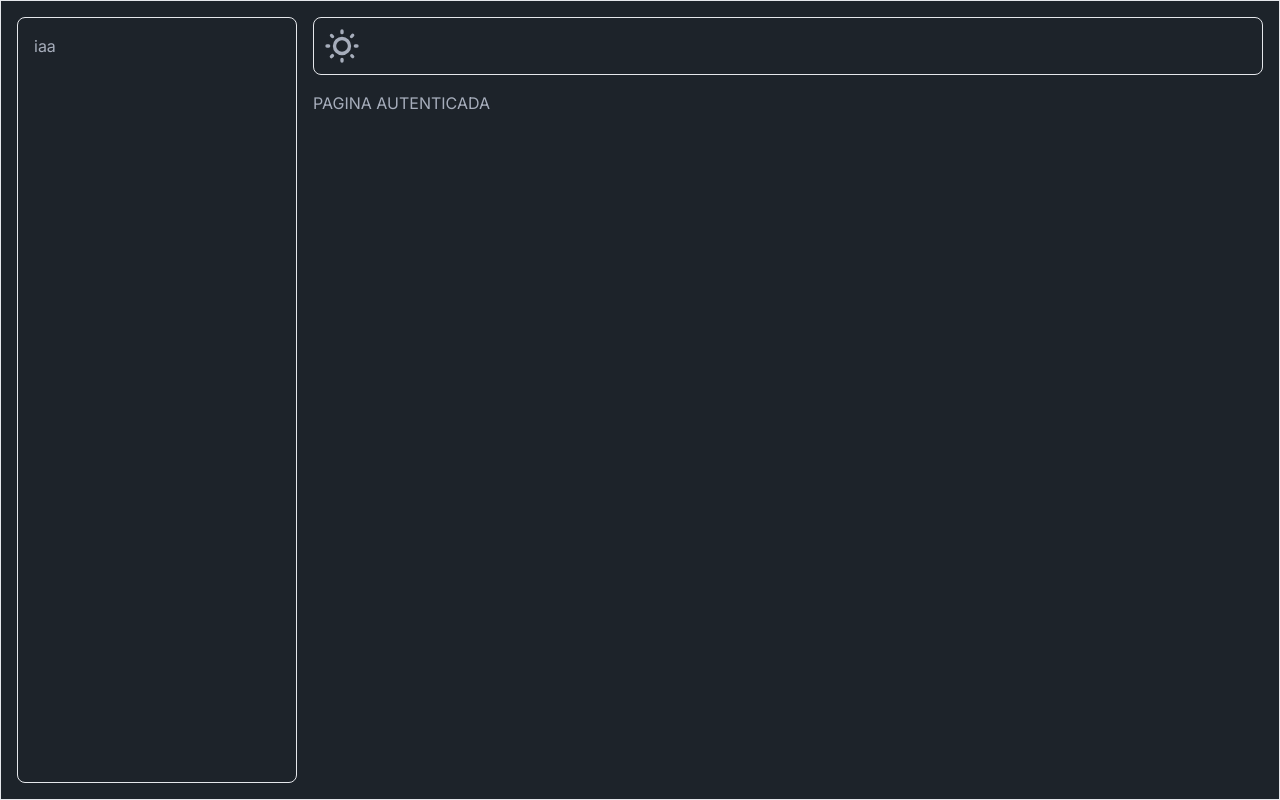
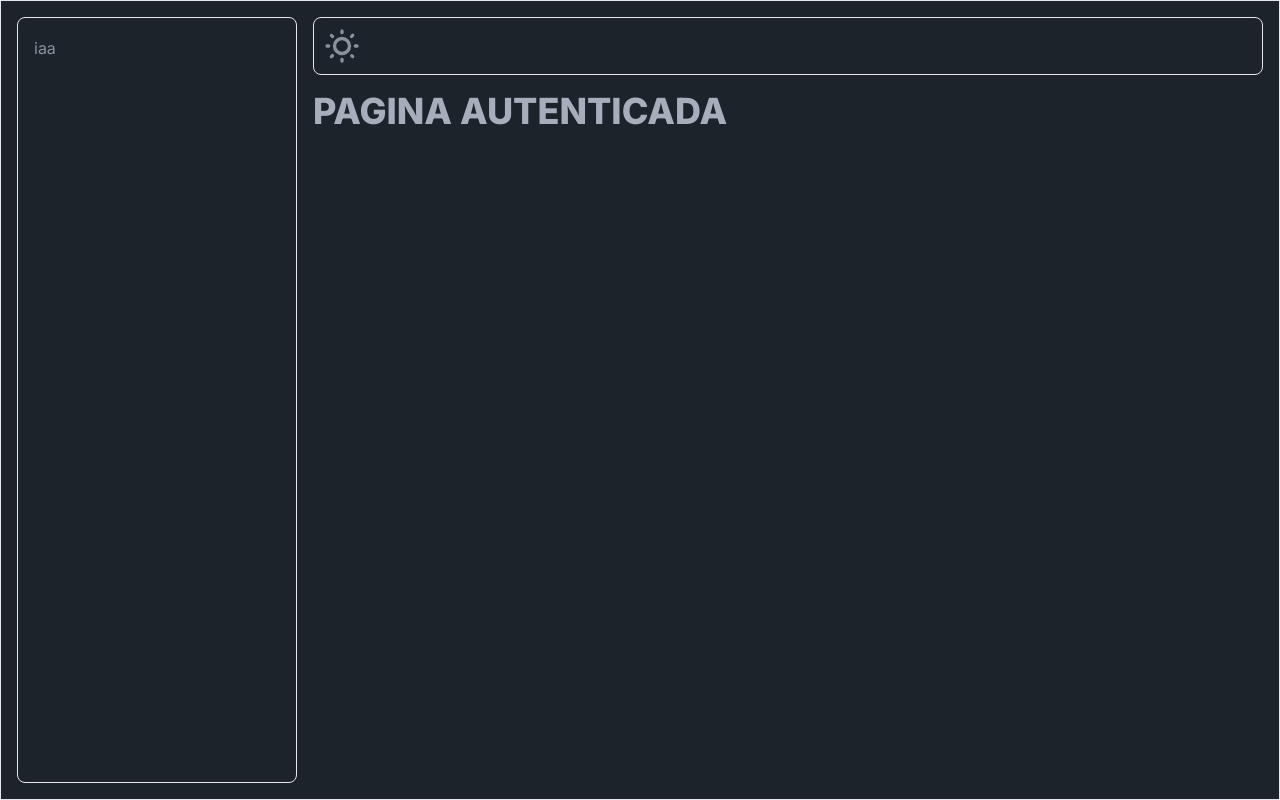
Before and after one commit to guicoelhodev/take-note, a Next.js app: page /auth/home in a window 1280 px wide. Built offline with nearby package versions, Linux system fonts and the light colour scheme.

Commit message:
feat: add tailwindCSS typograph

```diff
--- a/package.json
+++ b/package.json
@@ -14,6 +14,7 @@
     "react-dom": "^18"
   },
   "devDependencies": {
+    "@tailwindcss/typography": "^0.5.13",
     "@types/node": "^20",
     "@types/react": "^18",
     "@types/react-dom": "^18",
--- a/src/app/auth/home/page.tsx
+++ b/src/app/auth/home/page.tsx
@@ -2,7 +2,9 @@ export default function Home() {
 
   return (
     <div className='h-[200vh]'>
-      PAGINA AUTENTICADA
+      <h1>
+        PAGINA AUTENTICADA
+      </h1>
     </div>
   )
 }
--- a/src/components/UI/Template.tsx
+++ b/src/components/UI/Template.tsx
@@ -10,7 +10,7 @@ export const Template: FC<TTemplate> = (props) => {
   const [theme, setTheme] = useState("dark");
   return (
     <div data-theme={theme} className="w-full transition-colors">
-      <section className="h-screen w-full mx-auto max-w-[1800px] border min-h-screen flex gap-4 p-4">
+      <section className="h-screen w-full mx-auto max-w-[1800px] border min-h-screen flex gap-4 p-4 prose">
         <article className="border p-4 rounded-lg w-full max-w-[280px]">
           iaa
         </article>
--- a/tailwind.config.ts
+++ b/tailwind.config.ts
@@ -15,7 +15,7 @@ const config: Config = {
       },
     },
   },
-  plugins: [require("daisyui")],
+  plugins: [require("@tailwindcss/typography"), require("daisyui")],
   daisyui: {
     themes: ["light", "dark"],
   },
```
Also changed, not shown: 1 other file (tests, documents, lock files or other folders).
